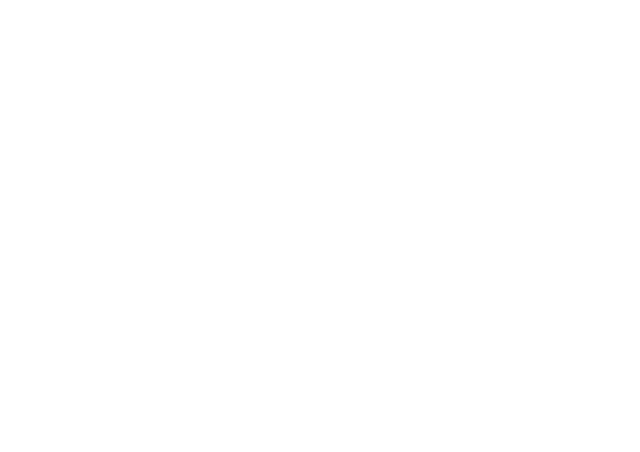
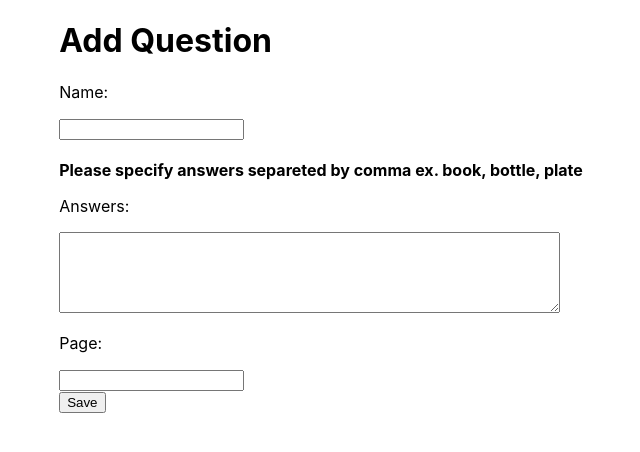
Before and after one commit to michaeltomasik/TT-Challenge, a React (Create React App) app: page /question/add in a window 1280 px wide. Shown: the top 452 px of the page, without its empty margins (319-959 px from the left). Built offline with nearby package versions, Linux system fonts and the light colour scheme.

Commit message:
:seedling: Create add new question page

```diff
--- a/src/App.js
+++ b/src/App.js
@@ -3,6 +3,7 @@ import { BrowserRouter as Router, Route } from "react-router-dom";
 
 import QuestionList from './components/QuestionList';
 import QuestionDetails from './components/QuestionDetails';
+import AddQuestion from './components/AddQuestion';
 
 import './App.css';
 
@@ -10,6 +11,7 @@ function App() {
   return (
     <div className="App">
       <Router>
+        <Route path="/question/add" component={AddQuestion}/>
         <Route path="/questions/:id" component={QuestionDetails} />
         <Route path="/:page" component={QuestionList} exact />
       </Router>
--- a/src/components/AddQuestion/index.js
+++ b/src/components/AddQuestion/index.js
@@ -1,16 +1,53 @@
 import React from 'react';
+import { saveQuestion } from '../../utils/api/pollsAPI';
+
 
 class AddQuestion extends React.Component {
   constructor() {
     super();
 
     this.state = {
+      page: '',
+      name: '',
+      answers: '',
     }
+    this.handleOnChange = this.handleOnChange.bind(this);
+    this.save = this.save.bind(this);
+  }
+
+  save() {
+    const formatedObj = {
+      "question": this.state.name,
+      "choices": this.state.answers.split(','),
+    };
+
+    saveQuestion(formatedObj, this.state.page).then((res) => {
+      if(res.success) this.props.history.push(`/${res.page}`);
+    });
+  }
+
+  handleOnChange(e) {
+    this.setState({ [e.target.name]: e.target.value});
   }
 
   render() {
     return (
-      <div className="AddQuestion">AddQuestion</div>
+      <div className="AddQuestion">
+        <h1>Add Question</h1>
+        <div>
+          <p>Name:</p> <input type="text" name="name" value={this.state.name} onChange={this.handleOnChange}/>
+        </div>
+        <div>
+          <br/>
+          <b>Please specify answers separeted by comma ex. book, bottle, plate</b>
+          <p>Answers:</p> <textarea name="answers" rows = "5" cols = "60" value={this.state.answers} onChange={this.handleOnChange}/>
+        </div>
+        <div>
+          <p>Page:</p> <input name="page" type="text" value={this.state.page} onChange={this.handleOnChange}/>
+        </div>
+        <input type="button" onClick={this.save} value="Save"/>
+
+      </div>
     );
   }
 }
--- a/src/components/QuestionDetails/index.js
+++ b/src/components/QuestionDetails/index.js
@@ -3,8 +3,8 @@ import { saveAnswer, getQuestion } from '../../utils/api/pollsAPI';
 
 import './questionDetails.css';
 class QuestionDetails extends React.Component {
-  constructor() {
-    super();
+  constructor(props) {
+    super(props);
 
     this.state = {
       choices: [],
@@ -13,7 +13,7 @@ class QuestionDetails extends React.Component {
   }
 
   componentDidMount() {
-    getQuestion(this.state.id).then(res => {
+    getQuestion(this.props.match.params.id).then(res => {
       this.setState({ ...res.data });
     });
   }
@@ -37,11 +37,12 @@ class QuestionDetails extends React.Component {
         <h1>Question Details</h1>
         <h2>Question: {question}</h2>
         <table className="QuestionDetails-table" >
+          <tbody>
             {choices.map((answer, key) =>
               <tr key={`answer-${key}`}>
                 <td>{answer.choice}</td>
                 <td>{answer.votes}</td>
-              <td>{Math.floor((answer.votes/allVotes)*100)}%</td>
+                <td>{Math.floor((answer.votes/allVotes)*100) || 0}%</td>
                 <td>
                   <input
                     className="QuestionDetails-button"
@@ -52,6 +53,7 @@ class QuestionDetails extends React.Component {
                 </td>
               </tr>
             )}
+          </tbody>
         </table>
         <input
           className="QuestionDetails-button"
--- a/src/components/QuestionList/index.js
+++ b/src/components/QuestionList/index.js
@@ -36,8 +36,8 @@ class QuestionList extends React.Component {
                 this.handleOnClick(question.url);
               }}>
               <h1>{question.question}</h1>
-              <p>{moment(question.published_at).format("MMMD DD YY")}</p>
-              <p>{question.choices.length}</p>
+              <p><b>published at:</b> {moment(question.published_at).format("MM.DD.YY")}</p>
+              <p><b>choices:</b> {question.choices.length}</p>
             </div>
           ))}
         </div>
--- a/src/utils/api/pollsAPI.js
+++ b/src/utils/api/pollsAPI.js
@@ -5,6 +5,14 @@ export const saveAnswer = (selectedChoice) => new Promise((resolve, reject) =>
   fetch(`${url.questionsUrl}${selectedChoice.url}`, { method: 'POST' })
     .then(res => res.json())
     .then(data => resolve({ success: true }))
+    .catch(() => reject({ error: true })));
+
+
+export const saveQuestion = (questionObj, page) => new Promise((resolve, reject) =>
+  fetch(`${url.questionsUrl}/questions?page=${page}`,
+    { method: 'POST', body: JSON.stringify(questionObj) })
+    .then(res => res.json())
+    .then(data => resolve({ success: true, page }))
     .catch(() => reject({ error: true })));
 
 
```
Lines whose indentation alone changed are shown as unchanged.
